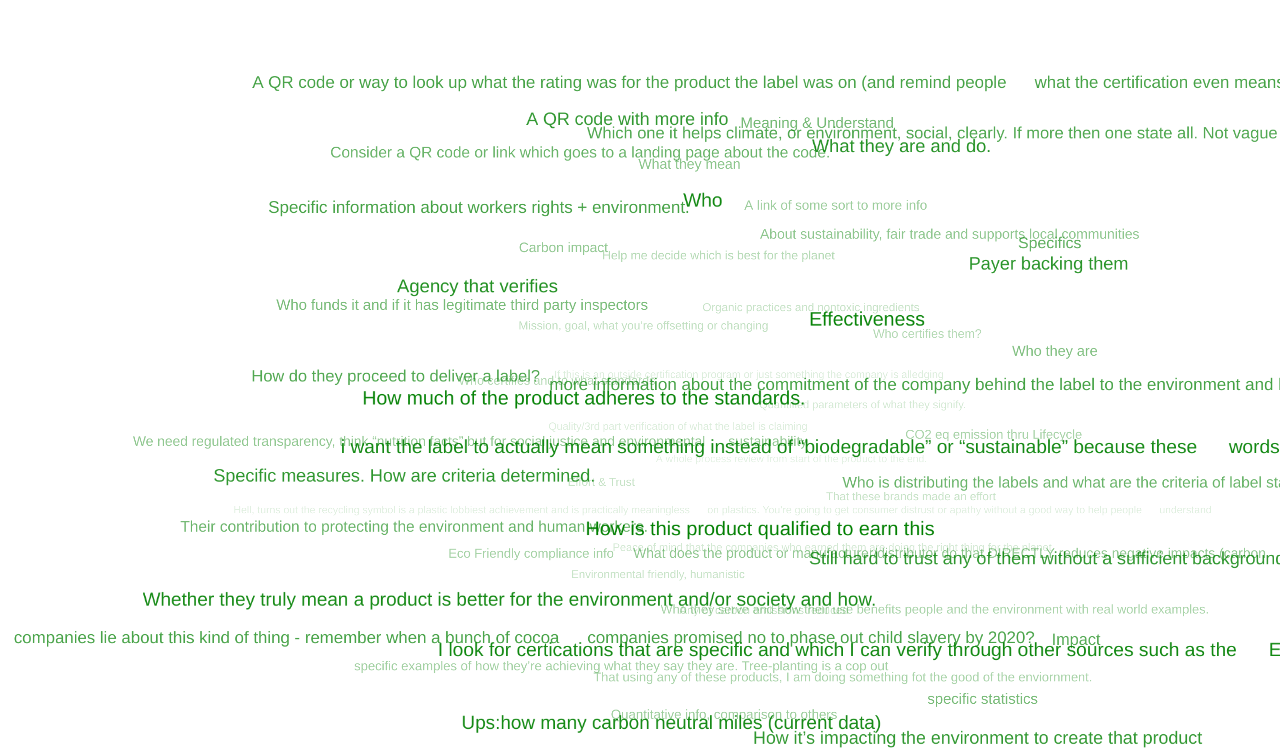
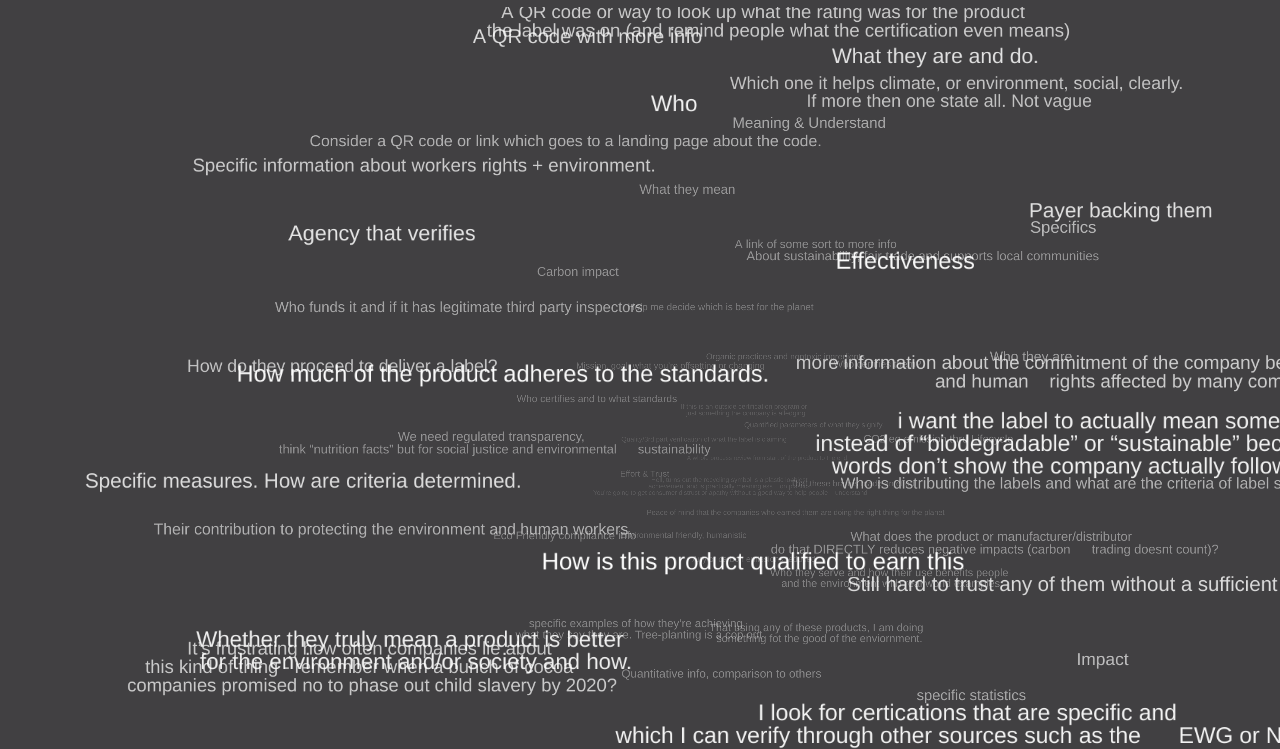
Before and after one commit to yingCMU/d3_visualization, a plain HTML site: page html/word_cloud.html in a window 1280 px wide. Shown: the part 73-822 px from the top of the page. Drawn offline with Linux system fonts and the light colour scheme.

Commit message:
word cloud

```diff
--- a/html/css/mystle.css
+++ b/html/css/mystle.css
@@ -127,3 +127,9 @@ circle {
     border-radius: 8px;
     opacity: 0;
 }
+
+.words {
+  width: "5px";
+  white-space: nowrap; /* Thanks to Herb Caudill comment */
+  overflow: hidden;  /* prevents extra lines from being visible */
+}
--- a/html/word_cloud.html
+++ b/html/word_cloud.html
@@ -2,13 +2,15 @@
 <html>
 
 <head>
-	<title>TagCanvas example</title>
+	<title>Survey</title>
+	<link rel="stylesheet" type="text/css" href="./css/mystle.css">
+
 	<script src="../src/package/dist/tagcanvas.js" type="text/javascript"></script>
 
 	<script type="text/javascript">
-	const width = window.innerWidth ? window.innerWidth : document.documentElement.clientWidth ? document.documentElement.clientWidth : screen.width;
-    const height = window.innerHeight ? window.innerHeight : document.documentElement.clientHeight ? document.documentElement.clientHeight : screen.height;
-	console.log(width, height)
+		const width = window.innerWidth ? window.innerWidth : document.documentElement.clientWidth ? document.documentElement.clientWidth : screen.width;
+		const height = window.innerHeight ? window.innerHeight : document.documentElement.clientHeight ? document.documentElement.clientHeight : screen.height;
+		console.log(width, height)
 		function readTextFile(file) {
 			var rawFile = new XMLHttpRequest();
 			rawFile.open("GET", file, false);
@@ -36,10 +38,12 @@
 		window.onload = function () {
 			try {
 				TagCanvas.Start('myCanvas', 'tags', {
-					textColour: 'green',
-					outlineColour: 'gray',
+					textColour: 'white',
+					// outlineColour: 'black',
+					// bgColour: 'black',
 					reverse: true,
-					depth: 0.8,
+					// noMouse: true,
+					depth: 1.5,
 					maxSpeed: 0.01
 				});
 				// , function (allText) {
@@ -59,25 +63,28 @@
 	</script>
 </head>
 
-<body>
-	<h1>Eco-Label Survey Responses</h1>
+<body class="background">
+	<h1>144 Survey Responses</h1>
 	<div id="myCanvasContainer">
-		<canvas width=1500 height=900 id="myCanvas">
+		<canvas width=1500 height=900 id="myCanvas" fillStyle="black">
+			<p>Anything in here will be replaced on browsers that support the canvas element</p>
+		</canvas>
+		<canvas width=1500 height=900 id="myCanvas2" fillStyle="black">
 			<p>Anything in here will be replaced on browsers that support the canvas element</p>
 		</canvas>
 	</div>
-	<div class="controls">
+	<!-- <div class="controls">
 		<button id="reload" type="button">Reload</button>
-	</div>
+	</div> -->
 	<div id="tags">
 		<ul id='id_ul'>
 			<li><a>Meaning & Understand</li></a>
 			<li><a>What they mean</li></a>
-			<li><a>A QR code or way to look up what the rating was for the product the label was on (and remind people
-					what the certification even means)</li></a>
+			<li><a class="words">A QR code or way to look up what the rating was for the product <br>
+				the label was on (and remind people what the certification even means)</li></a>
 			<li><a>A link of some sort to more info</li></a>
 			<li><a>Consider a QR code or link which goes to a landing page about the code.</li></a>
-			<li><a>Which one it helps climate, or environment, social, clearly. If more then one state all. Not vague
+			<li><a>Which one it helps climate, or environment, social, clearly.<br> If more then one state all. Not vague
 			</li></a>
 			<li><a>Help me decide which is best for the planet</li></a>
 			<li><a>A QR code with more info</li></a>
@@ -92,22 +99,22 @@
 			<li><a>Who certifies them?</li></a>
 			<li><a>Who funds it and if it has legitimate third party inspectors</li></a>
 			<li><a>Payer backing them</li></a>
-			<li><a>If this is an outside certification program or just something the company is alledging</li></a>
+			<li><a>If this is an outside certification program or <br> just something the company is alledging</li></a>
 			<li><a>Agency that verifies</li></a>
 			<li><a>Who they are</li></a>
 			<li><a>Who certifies and to what standards</li></a>
 			<li><a>Effectiveness</li></a>
 			<li><a>Quantified parameters of what they signify.</li></a>
 			<li><a>How do they proceed to deliver a label?</li></a>
-			<li><a>more information about the commitment of the company behind the label to the environment and human
-					rights affected by many companies practices.</li></a>
+			<li><a>more information about the commitment of the company behind the label to the environment <br>and human
+			rights affected by many companies practices.</li></a>
 			<li><a>Quality/3rd part verification of what the label is claiming</li></a>
 			<li><a>How much of the product adheres to the standards.</li></a>
 			<li><a>CO2 eq emission thru Lifecycle</li></a>
-			<li><a>We need regulated transparency, think “nutrition facts” but for social justice and environmental
+			<li><a>We need regulated transparency, <br> think “nutrition facts” but for social justice and environmental
 					sustainability</li></a>
-			<li><a>i want the label to actually mean something instead of “biodegradable” or “sustainable” because these
-					words don’t show the company actually following through</li></a>
+			<li><a>i want the label to actually mean something <br> instead of “biodegradable” or “sustainable” because these
+				<br>words don’t show the company actually following through</li></a>
 			<li><a>A whole process review from start of the product to the end.</li></a>
 			<li><a>Specific measures. How are criteria determined.</li></a>
 			<li><a>Who is distributing the labels and what are the criteria of label standardization</li></a>
@@ -116,45 +123,50 @@
 			<li><a>That these brands made an effort</li></a>
 			<li><a>Their contribution to protecting the environment and human workers.</li></a>
 			<li><a>Still hard to trust any of them without a sufficient background & good data.</li></a>
-			<li><a>Hell, turns out the recycling symbol is a plastic lobbiest achievement and is practically meaningless
-					on plastics. You’re going to get consumer distrust or apathy without a good way to help people
-					understand</li></a>
-			<li><a>Whether they truly mean a product is better for the environment and/or society and how.</li></a>
-			<li><a>What does the product or manufacturer/distributor do that DIRECTLY reduces negative impacts (carbon
+			<li><a>Hell, turns out the recycling symbol is a plastic lobbiest <br> achievement and is practically meaningless
+			on plastics. <br>You’re going to get consumer distrust or apathy without a good way to help people
+			understand</li></a>
+			<li><a>Whether they truly mean a product is better <br> for the environment and/or society and how.</li></a>
+			<li><a>What does the product or manufacturer/distributor <br> do that DIRECTLY reduces negative impacts (carbon
 					trading doesnt count)?</li></a>
 			<li><a>Eco Friendly compliance info</li></a>
-			<li><a>I look for certications that are specific and which I can verify through other sources such as the
+			<li><a>I look for certications that are specific and <br> which I can verify through other sources such as the
 					EWG or NRDC</li></a>
 			<li><a>Peace of mind that the companies who earned them are doing the right thing for the planet</li></a>
-			<li><a>It’s frustrating how often companies lie about this kind of thing - remember when a bunch of cocoa
-					companies promised no to phase out child slavery by 2020?</li></a>
+			<li><a>It’s frustrating how often companies lie about <br>this kind of thing - remember when a bunch of cocoa
+				<br>companies promised no to phase out child slavery by 2020?</li></a>
 			<li><a>Impact</li></a>
 			<li><a>Environmental friendly, humanistic</li></a>
 			<li><a>Ups:how many carbon neutral miles (current data)</li></a>
-			<li><a>Who they serve and how their use benefits people and the environment with real world examples.</li>
+			<li><a>Who they serve and how their use benefits people <br> and the environment with real world examples.</li>
 			</a>
 			<li><a>How it’s impacting the environment to create that product</li></a>
 			<li><a>Any of carbon emissions reduced</li></a>
 			<li><a>Stats</li></a>
 			<li><a>specific statistics</li></a>
-			<li><a>specific examples of how they’re achieving what they say they are. Tree-planting is a cop out</li>
+			<li><a>specific examples of how they’re achieving <br> what they say they are. Tree-planting is a cop out</li>
 			</a>
-			<li><a>That using any of these products, I am doing something fot the good of the enviornment.</li></a>
+			<li><a>That using any of these products, I am doing <br> something fot the good of the enviornment.</li></a>
 			<li><a>My personal impact over one year</li></a>
 			<li><a>How they benefit the global community</li></a>
 			<li><a>Quantitative info, comparison to others</li></a>
-			<li><a>How environmentally friendly and socially responsible a company or product is</li></a>
+			<li><a>How environmentally friendly and socially <br> responsible a company or product is</li></a>
 			<li><a>That it actually worked</li></a>
 		</ul>
 	</div>
 	<script type="text/javascript">
-		const reload = document.querySelector('#reload');
+		const canvas = document.getElementById('myCanvas');
+		const ctx = canvas.getContext('2d');
+		var my_gradient = ctx.createLinearGradient(0, 0, 0, 170);
+		my_gradient.addColorStop(0, "black");
+		ctx.fillStyle = my_gradient
+		// const reload = document.querySelector('#reload');
 
-		reload.addEventListener('click', () => {
-			window.setTimeout(() => {
-				window.location.reload(true);
-			}, 200);
-		});
+		// reload.addEventListener('click', () => {
+		// 	window.setTimeout(() => {
+		// 		window.location.reload(true);
+		// 	}, 200);
+		// });
 	</script>
 </body>
 
--- a/src/package/dist/tagcanvas.js
+++ b/src/package/dist/tagcanvas.js
@@ -1667,7 +1667,7 @@
         el[i].style.display = 'none';
     };
     TCproto.GetTags = function() {
-      var el = this.SourceElements(), etl, tl = [], i, j, k;
+      var el = this.SourceElements(), etl, tl = [], i, j, k;//
       for(k = 0; k <= this.repeatTags; ++k) {
         for(i = 0; i < el.length; ++i) {
           etl = el[i].getElementsByTagName('a');
--- a/src/scripts/modules/industry_pie.js
+++ b/src/scripts/modules/industry_pie.js
@@ -59,10 +59,8 @@ function load_industry_pie(data) {
     // The arc generator
     for (var i = 0; i < num_of_layers; ++i) {
         if (!(i == 0))
-            // if(!(i%10==0 || i==0))
             continue
         var arc = d3.arc()
-            // .innerRadius(radius * (1.0 - (i + 1) * 1 / num_of_layers))         // This is the size of the donut hole
             .outerRadius(radius * (1.0 - i * 1 / num_of_layers))
             .innerRadius(i == 0 ? radius * (1.0 - (i + 1) * 1 / num_of_layers) : radius * (1.0 - i * 1 / num_of_layers))
         svg
```
Also changed, not shown: html/final_index.html (+3 -2 lines), src/scripts/modules/transparency_grid_module.js (+23 -32 lines).
